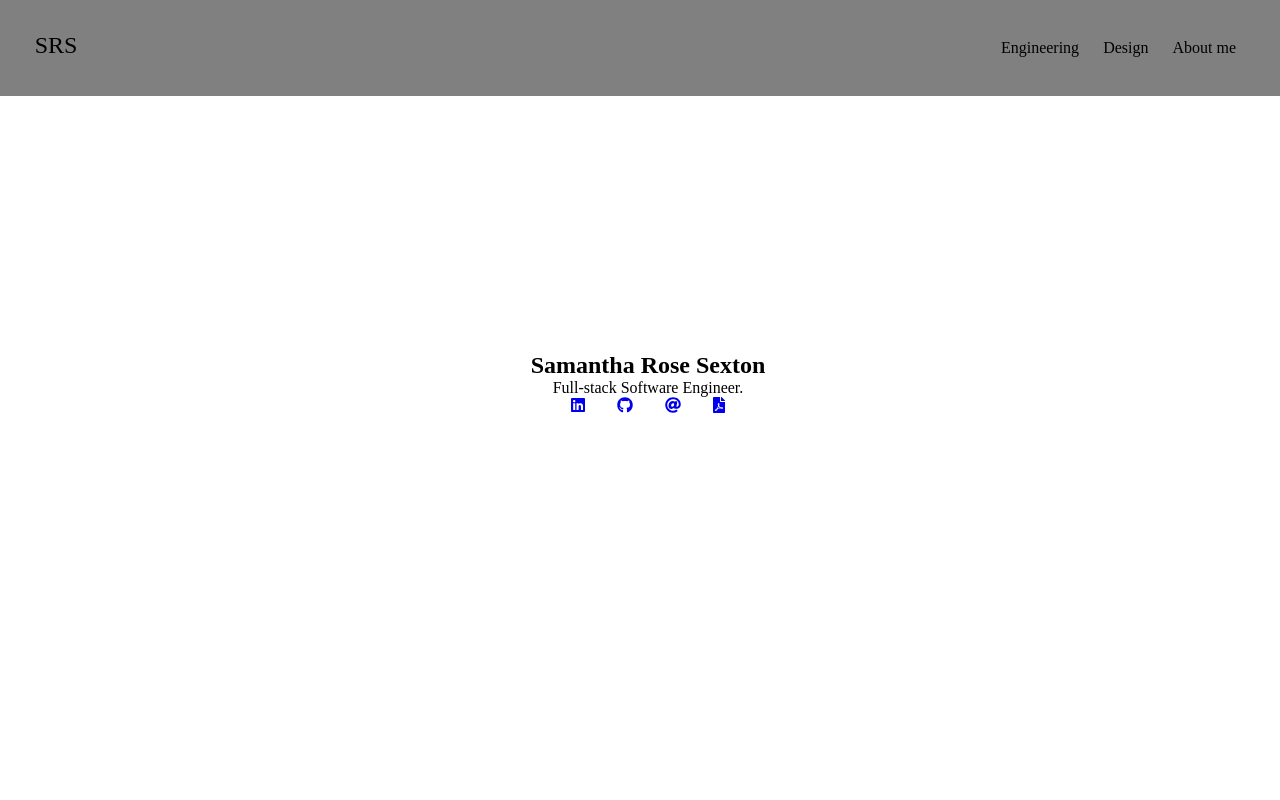
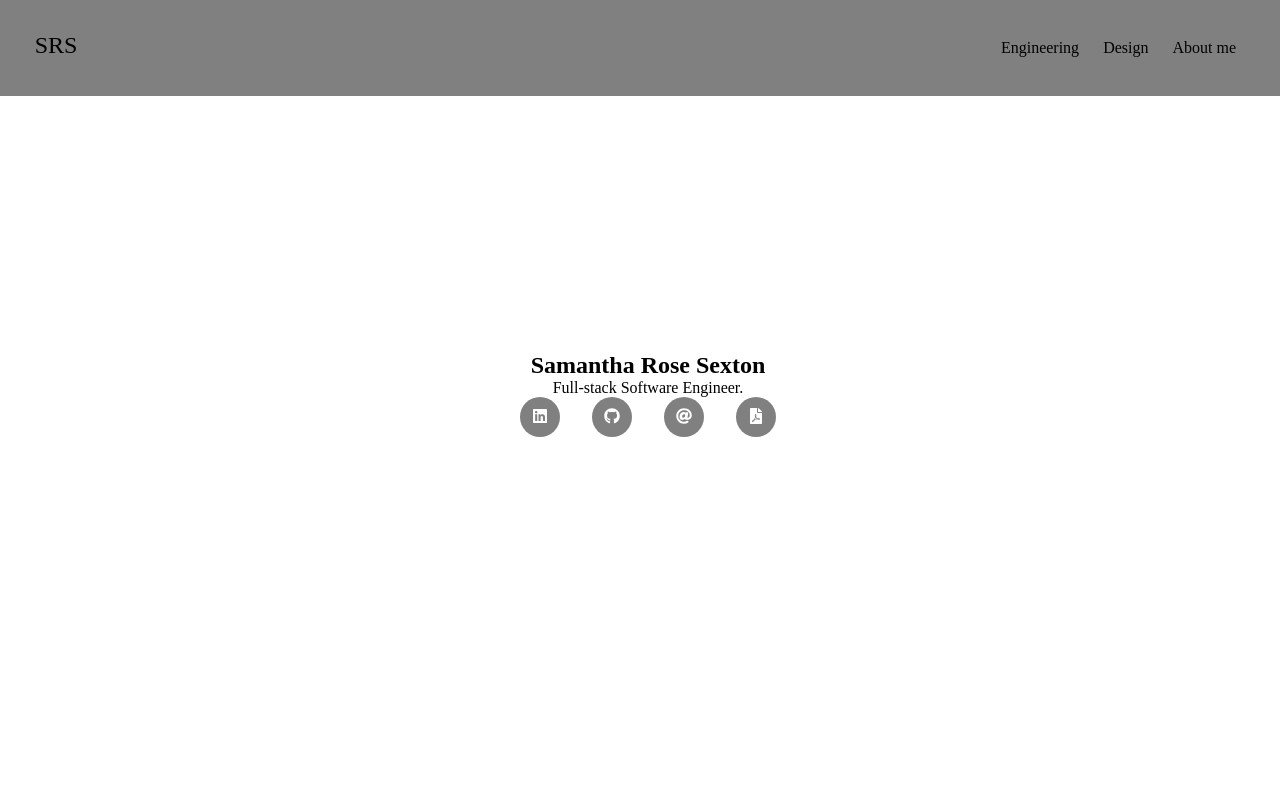
Before and after one commit to srsexton94/srsexton94.github.io, an Angular app: page / in a window 1280 px wide. Shown: the top 800 px of the page. Built offline with nearby package versions, Linux system fonts and the light colour scheme.

Commit message:
style home buttons

```diff
--- a/src/app/pages/home/home.component.scss
+++ b/src/app/pages/home/home.component.scss
@@ -2,8 +2,12 @@
   text-align: center;
   margin-top: 30vh;
 
-  .social-button {
-    display: inline;
-    padding: 1rem;
+  .socials {
+    overflow: hidden;
+
+    .social-button {
+      display: inline;
+      padding: 1rem;
+    }
   }
 }
--- a/src/app/pages/home/home.component.ts
+++ b/src/app/pages/home/home.component.ts
@@ -12,16 +12,16 @@ import { Component } from '@angular/core'
         </p>
         <ul class="socials">
           <li class="social-button">
-            <social-link linkType="linkedin"></social-link>
+            <social-link addClasses="button" linkType="linkedin"></social-link>
           </li>
           <li class="social-button">
-            <social-link linkType="github"></social-link>
+            <social-link addClasses="button" linkType="github"></social-link>
           </li>
           <li class="social-button">
-            <social-link linkType="email"></social-link>
+            <social-link addClasses="button" linkType="email"></social-link>
           </li>
           <li class="social-button">
-            <social-link linkType="resume"></social-link>
+            <social-link addClasses="button" linkType="resume"></social-link>
           </li>
         </ul>
       </div>
--- /dev/null
+++ b/src/app/shared/social-link/social-link.component.scss
@@ -0,0 +1,11 @@
+$buttonSize: 2.5rem;
+
+.button {
+  display: inline-block;
+  background-color: grey;
+  color: white;
+  height: $buttonSize;
+  width: $buttonSize;
+  line-height: $buttonSize;
+  border-radius: 50%;
+}
--- a/src/app/shared/social-link/social-link.component.ts
+++ b/src/app/shared/social-link/social-link.component.ts
@@ -6,8 +6,10 @@ import { ProjectPaths, SocialPaths } from '../../../models/paths'
 
 @Component({
   selector: 'social-link',
+  styleUrls: ['social-link.component.scss'],
   template: `
     <a
+      class="social-link"
       target="_blank"
       rel="noopener noreferer"
       [href]="srcPath"
@@ -18,6 +20,7 @@ import { ProjectPaths, SocialPaths } from '../../../models/paths'
   `
 })
 export class SocialLinkComponent {
+  @Input() addClasses?: string
   @Input() iconType?: string
   @Input() linkText?: string
   @Input() linkType: string = 'linkedin'
@@ -35,7 +38,7 @@ export class SocialLinkComponent {
   }
 
   get iconClass(): string {
-    return `icon ${this.iconSelector}`
+    return `icon ${this.iconSelector} ${this.addClasses}`
   }
 
   get iconSelector(): string {
```
